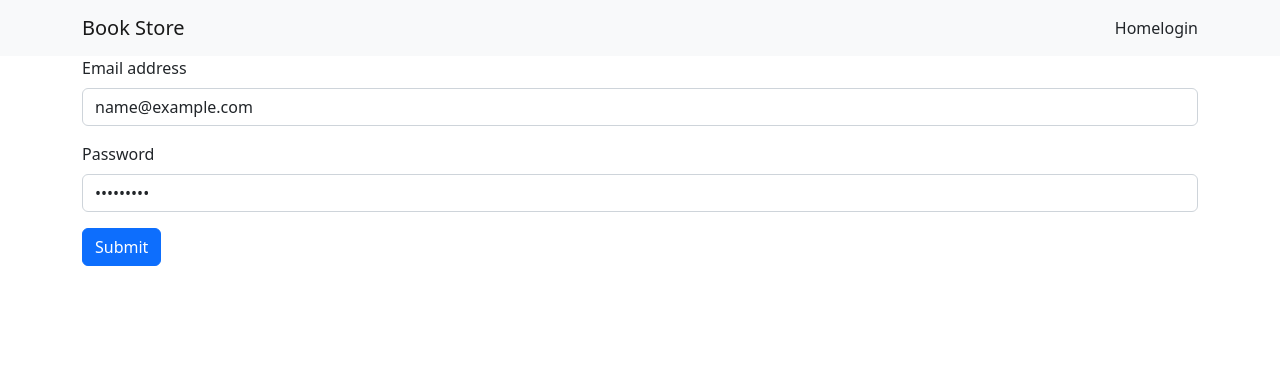
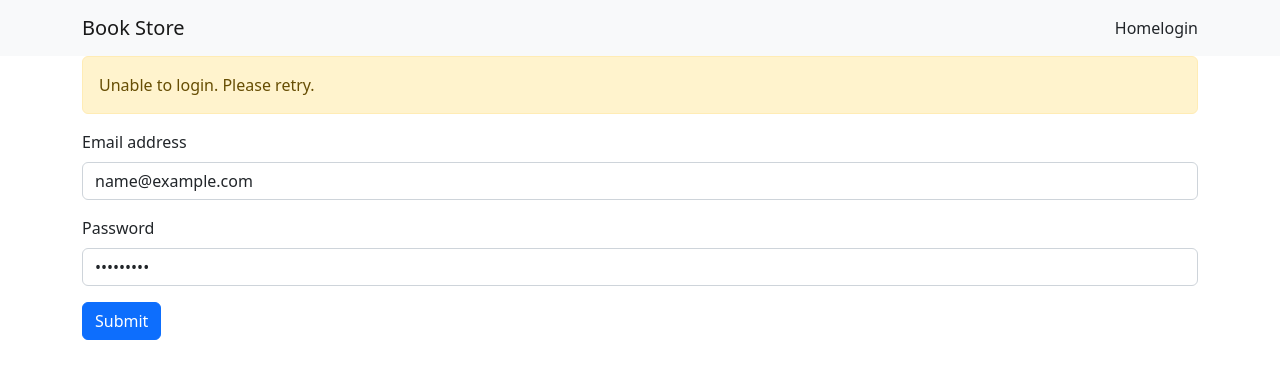
Before and after one commit to NiteshSethi09/book-store-frontend, a React (Vite) app: page /login in a window 1280 px wide. Both pictures are taken after typing "name@example.com", "Sample123" into the empty fields and a click on the button "Submit". Shown: the top 378 px of the page. Built offline with nearby package versions, Linux system fonts and the light colour scheme; no server answers.

Commit message:
Added Alert componenet and navigate to previous site.

```diff
--- a/src/componenets/Login/index.tsx
+++ b/src/componenets/Login/index.tsx
@@ -1,34 +1,44 @@
-import { FormEvent, useState } from "react";
-import { Button, Container, Form } from "react-bootstrap";
-import { useDispatch } from "react-redux";
-import { useNavigate } from "react-router-dom";
+import { FormEvent, useEffect, useState } from "react";
+import { Alert, Button, Container, Form } from "react-bootstrap";
+import { useDispatch, useSelector } from "react-redux";
+import { useLocation } from "react-router-dom";
 import { AppDispatch } from "../../redux/store";
 import { login } from "../../redux/UserStore/slice";
 
 function Login() {
   const [email, setEmail] = useState<string>("");
   const [password, setPassword] = useState<string>("");
+  const [showWarning, setShowWarning] = useState<boolean>(false);
+  // const auth = useSelector((state) => (state as any).user);
 
   const dispatch = useDispatch<AppDispatch>();
-  const navigate = useNavigate();
+  const location = useLocation();
 
-  const handleSubmit = (e: FormEvent) => {
+  useEffect(() => {
+    setShowWarning(false);
+  }, [email, password]);
+
+  const handleSubmit = async (e: FormEvent) => {
     e.preventDefault();
+    setShowWarning(false);
 
-    dispatch(login({ email, password }));
+    await dispatch(login({ email, password }));
 
     const auth = JSON.parse(localStorage.getItem("user")!);
 
     if (!auth?.authenticated) {
-      return alert("Unable to login. Please retry.");
+      setShowWarning(true);
     }
     if (auth?.user?._id) {
-      (window.location as any) = "/";
+      (window.location as any) = location?.state ?? "/";
     }
   };
 
   return (
     <Container>
+      <Alert variant="warning" show={showWarning}>
+        Unable to login. Please retry.
+      </Alert>
       <Form onSubmit={handleSubmit}>
         <Form.Group className="mb-3" controlId="formBasicEmail">
           <Form.Label>Email address</Form.Label>
```
